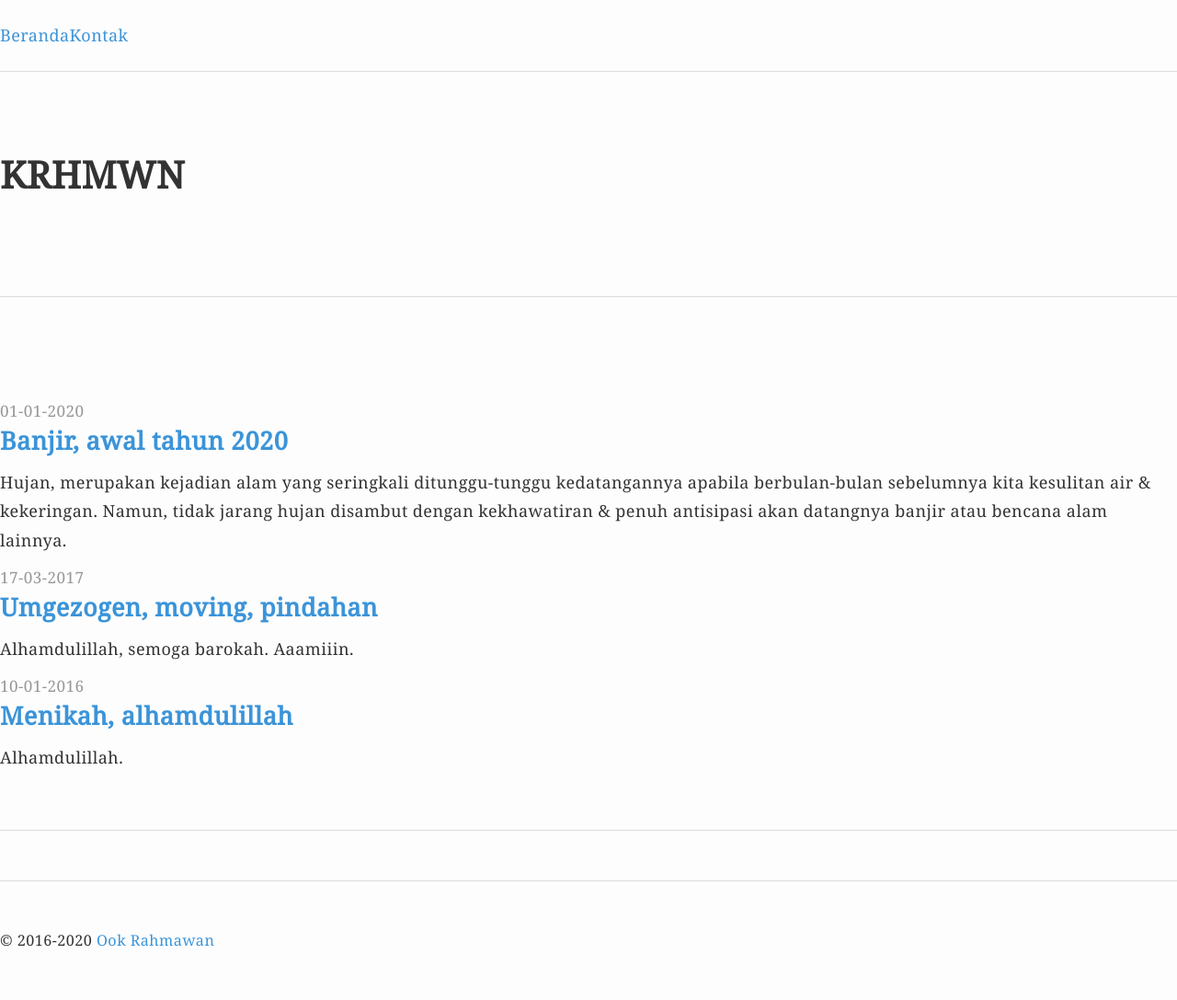
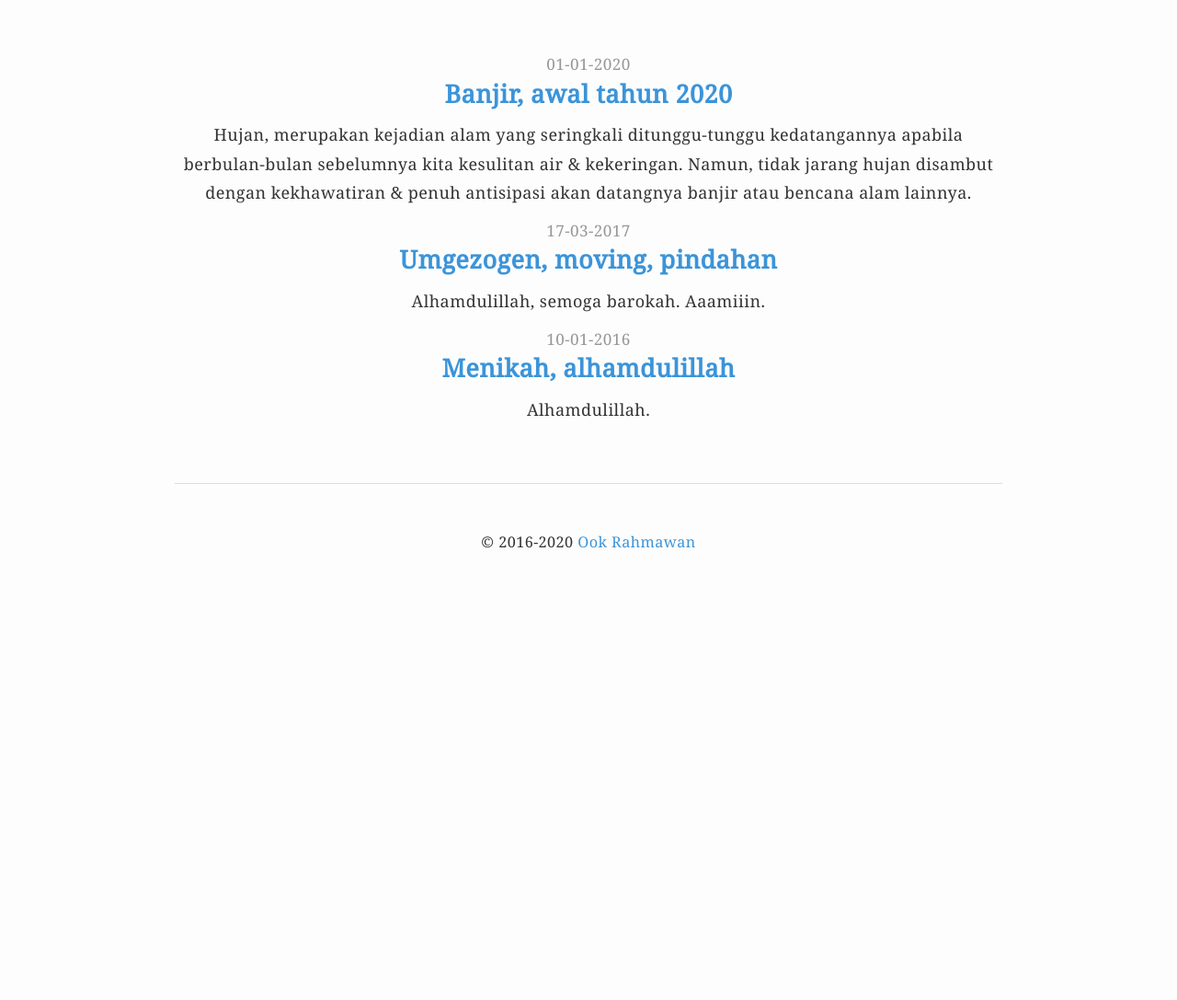
Before and after one commit to krhmwn/krhmwn.github.io, a Jekyll site: the page built from index.html, in a window 1280 px wide. Shown: the whole page at 92% size. Built offline with Jekyll 4.4.1, drawn with Linux system fonts in a browser that asks for light colours; after the commit the page ends 900 px from its top, so only the background shows below that.

Commit message:
update v.5.2
update layout

```diff
--- a/_layouts/default.html
+++ b/_layouts/default.html
@@ -11,11 +11,9 @@
 <!--[if lt IE 9]><script type="text/javascript" src="/html5.js"></script><![endif]-->
 </head>
 <body>
-<section>
-<nav><a href="/">Beranda</a><a href="mailto:ookrahmawan@mail.ru">Kontak</a></nav>
-<header class="name"><h1>{{ site.name }}</h1></header>
-<article>{{ content }}</article>
+<div class="container">
+{{ content }}
 <footer>&copy; 2016-{{ site.time | date: "%Y" }} <a href="/">{{ site.title }}</a></footer>
-</section>
+</div>
 </body>
 </html>
```
